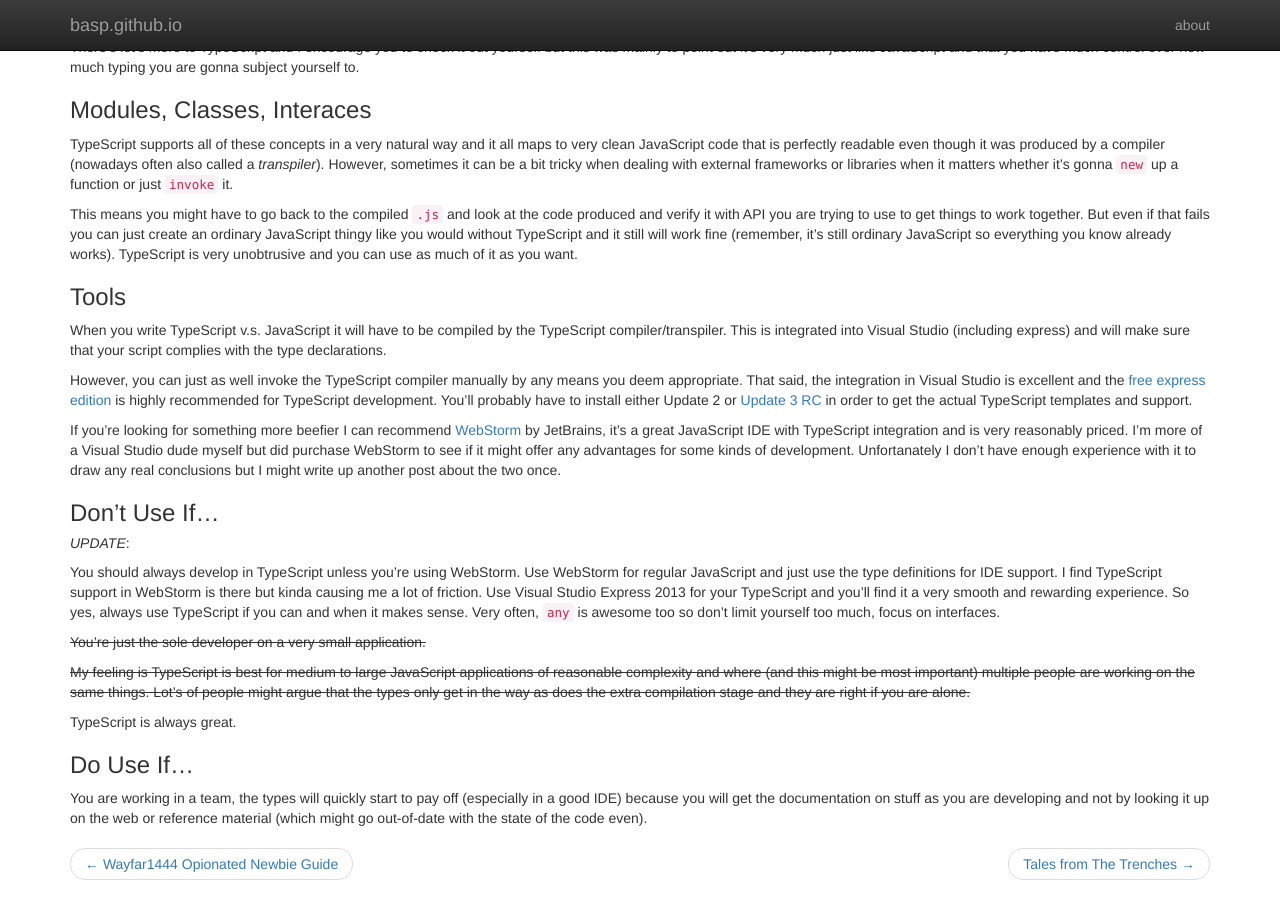
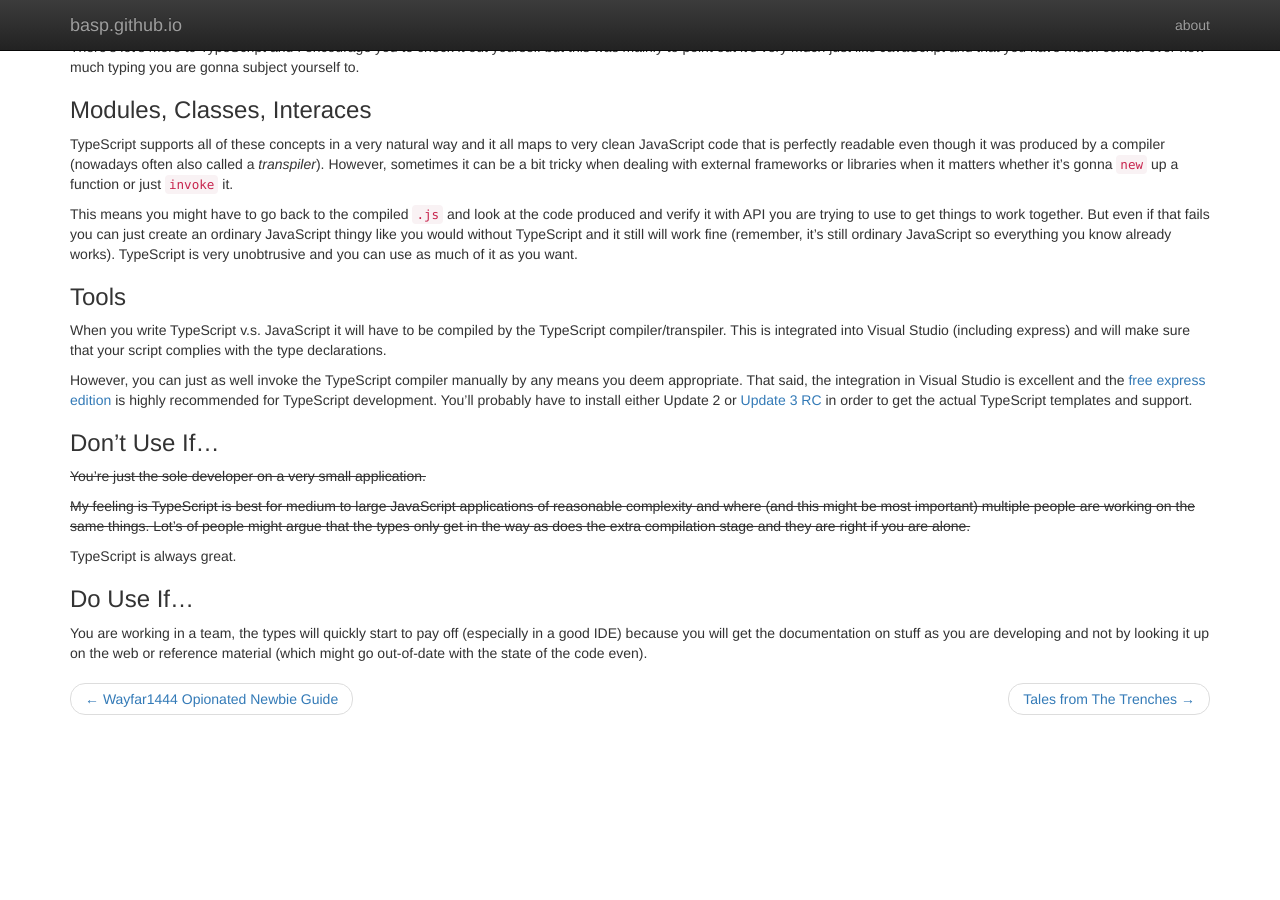
Before and after one commit to basp/basp.github.io, a Jekyll site: the page built from _posts/2014-07-13-TypeScript-intro.md, in a window 1280 px wide and 900 px high, scrolled down 987 px. Built offline with Jekyll 4.4.1, drawn with Linux system fonts in a browser that asks for light colours; nearby versions of some CDN libraries; Markdown is read by kramdown in place of the engine named in the settings; after the commit the page ends 1722 px from its top, so only the background shows below that.

Commit message:
Removed opionionated WebStorm blurbs. It's probably my own fault anyway.

````diff
--- a/_posts/2014-07-13-TypeScript-intro.md
+++ b/_posts/2014-07-13-TypeScript-intro.md
@@ -53,12 +53,7 @@ When you write TypeScript v.s. JavaScript it will have to be compiled by the Typ
 
 However, you can just as well invoke the TypeScript compiler manually by any means you deem appropriate. That said, the integration in Visual Studio is excellent and the [free express edition](http://www.visualstudio.com/downloads/download-visual-studio-vs#d-express-web) is highly recommended for TypeScript development. You'll probably have to install either Update 2 or [Update 3 RC](http://support.microsoft.com/kb/2933779) in order to get the actual TypeScript templates and support.
 
-If you're looking for something more beefier I can recommend [WebStorm](http://www.jetbrains.com/webstorm/) by JetBrains, it's a great JavaScript IDE with TypeScript integration and is very reasonably priced. I'm more of a Visual Studio dude myself but did purchase WebStorm to see if it might offer any advantages for some kinds of development. Unfortanately I don't have enough experience with it to draw any real conclusions but I might write up another post about the two once.
-
 ### Don't Use If...
-##### _UPDATE_:
-You should always develop in TypeScript unless you're using WebStorm. Use WebStorm for regular JavaScript and just use the type definitions for IDE support. I find TypeScript support in WebStorm is there but kinda causing me a lot of friction. Use Visual Studio Express 2013 for your TypeScript and you'll find it a very smooth and rewarding experience. So yes, always use TypeScript if you can and when it makes sense. Very often, ```any``` is awesome too so don't limit yourself too much, focus on interfaces.
-
 <del>You're just the sole developer on a very small application.</del>
 
 <del>My feeling is TypeScript is best for medium to large JavaScript applications of reasonable complexity and where (and this might be most important) multiple people are working on the same things. Lot's of people might argue that the types only get in the way as does the extra compilation stage and they are right if you are alone.</del>
````
